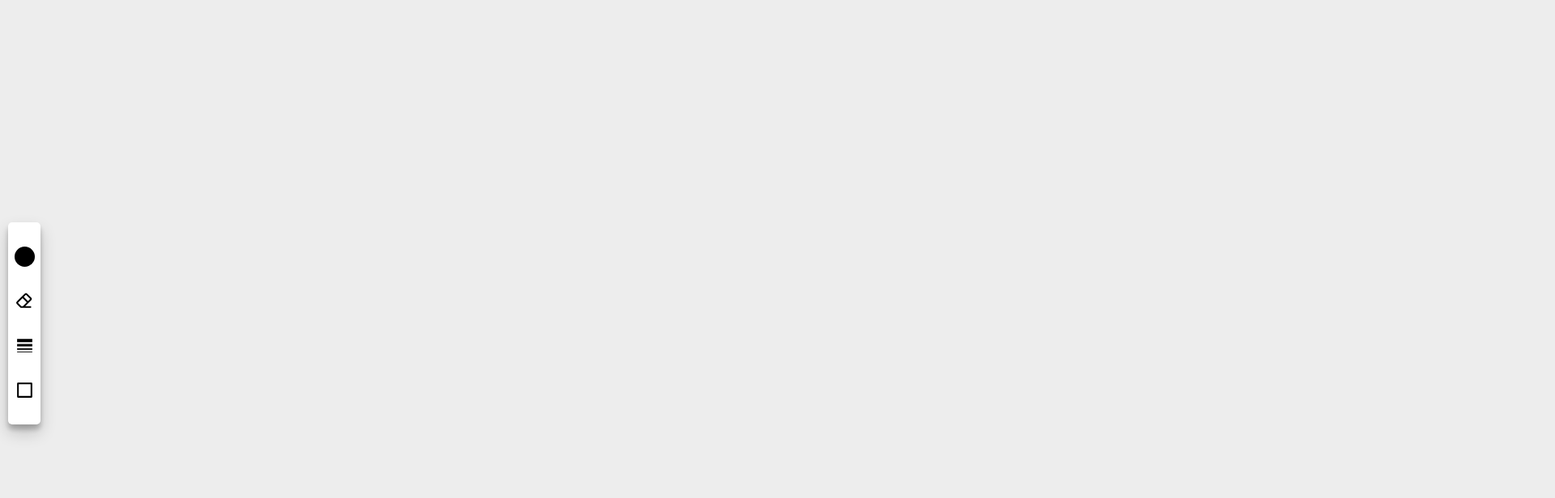
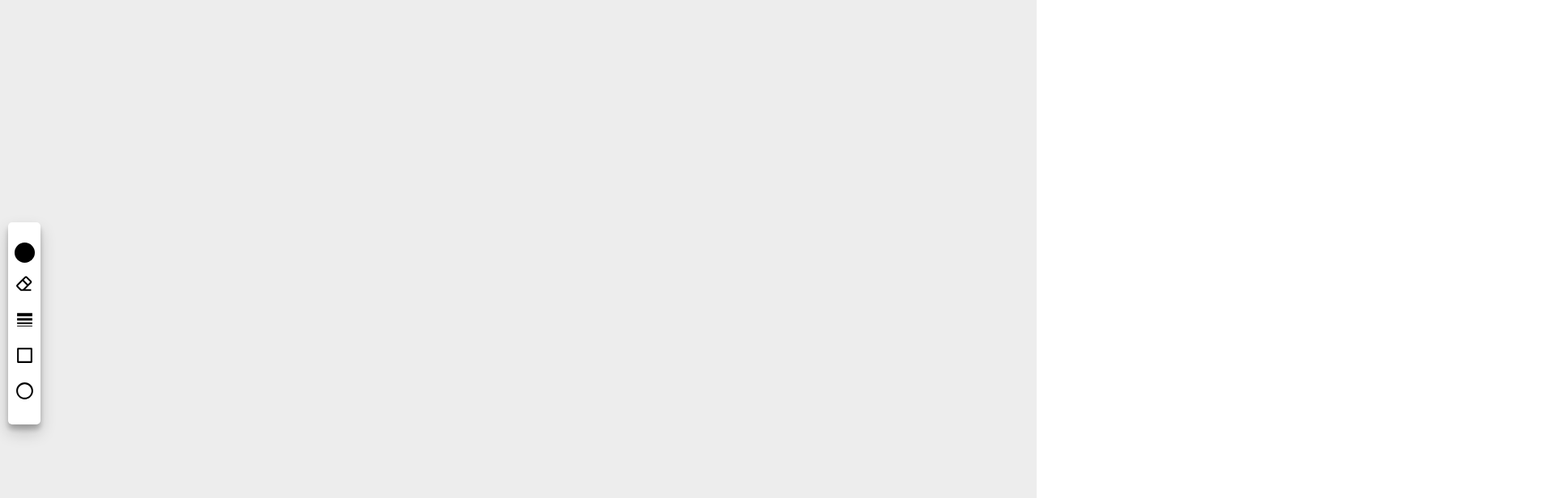
Before and after one commit to minuk3508/my_canvas, a React (Create React App) app: page / in a window 1280 px wide. Shown: the top 616 px of the page at 81% size, 1920 px wide, since content can reach past the window. Built offline with nearby package versions, Linux system fonts and the light colour scheme.

Commit message:
Circle 구현 완료 다음 undo 구현 예정

```diff
--- a/src/Component/Toolbar.tsx
+++ b/src/Component/Toolbar.tsx
@@ -1,6 +1,6 @@
-import React, { useState, useCallback } from "react";
+import { useState, useCallback } from "react";
 import styled, { keyframes } from "styled-components";
-import { BiEraser, BiSquare } from "react-icons/bi";
+import { BiEraser, BiSquare, BiCircle } from "react-icons/bi";
 import { MdLineWeight } from "react-icons/md";
 import { useRecoilState } from "recoil";
 import { changeLineColor, changeLineWeight, changeToolMode } from "../Store/Atom";
@@ -9,7 +9,7 @@ import { ColorResult, SketchPicker } from "react-color";
 type ColorPickerProps = {
   color: string;
 };
-type ModColor = {
+type ModeColor = {
   changeColor: string;
 };
 
@@ -29,8 +29,12 @@ export default function Toolbar() {
   }, []);
 
   const transformToEraseMode = () => {
-    setMode({ mode: "erase" });
-    setDisplayColorPicker(false);
+    if (mode.mode !== "erase") {
+      setMode({ mode: "erase" });
+      setDisplayColorPicker(false);
+    } else {
+      setMode({ mode: "line" });
+    }
   };
   const transformToSquareMode = () => {
     if (mode.mode !== "square") {
@@ -40,8 +44,16 @@ export default function Toolbar() {
       setMode({ mode: "line" });
     }
   };
+  const transformToCircleMode = () => {
+    if (mode.mode !== "circle") {
+      setMode({ mode: "circle" });
+      setDisplayColorPicker(false);
+    } else {
+      setMode({ mode: "line" });
+    }
+  };
 
-  const clicked = (e: React.SyntheticEvent<HTMLDivElement, MouseEvent>) => {
+  const clicked = () => {
     setWeightChange((prev) => !prev);
     setDisplayColorPicker(false);
   };
@@ -64,14 +76,11 @@ export default function Toolbar() {
           </ColorChoiceBox>
         ) : null}
       </ColorPickerBox>
-      <EraserBox
-        onClick={transformToEraseMode}
-        changeColor={mode.mode === "erase" ? "red" : "white"}
-      >
+      <EraserBox onClick={transformToEraseMode} changeColor={mode.mode === "erase" ? "0.7" : "0"}>
         <BiEraser />
       </EraserBox>
       <WeightSettingBox>
-        <WeightButton onClick={clicked} changeColor={weightChange ? "red" : "white"}>
+        <WeightButton onClick={clicked} changeColor={weightChange ? "0.7" : "0"}>
           <MdLineWeight />
         </WeightButton>
 
@@ -84,15 +93,20 @@ export default function Toolbar() {
       </WeightSettingBox>
       <SquareModeButtonBox
         onClick={transformToSquareMode}
-        changeColor={mode.mode === "square" ? "red" : "white"}
+        changeColor={mode.mode === "square" ? "0.7" : "0"}
       >
         <BiSquare />
       </SquareModeButtonBox>
+      <CircleModeButtonBox
+        onClick={transformToCircleMode}
+        changeColor={mode.mode === "circle" ? "0.7" : "0"}
+      >
+        <BiCircle />
+      </CircleModeButtonBox>
     </Container>
   );
 }
-
-const SquareModeButtonBox = styled.div<ModColor>`
+const CircleModeButtonBox = styled.div<ModeColor>`
   position: relative;
   display: flex;
   justify-content: center;
@@ -100,8 +114,23 @@ const SquareModeButtonBox = styled.div<ModColor>`
   width: 25px;
   height: 25px;
   font-size: 25px;
-  border-radius: 50%;
-  background-color: ${(props) => props.changeColor};
+  padding-bottom: 5px;
+  border-bottom: 5px solid rgba(92, 129, 250, ${(props) => props.changeColor});
+  transition: 0.3s all;
+  :hover {
+    cursor: pointer;
+  }
+`;
+const SquareModeButtonBox = styled.div<ModeColor>`
+  position: relative;
+  display: flex;
+  justify-content: center;
+  align-items: center;
+  width: 25px;
+  height: 25px;
+  font-size: 25px;
+  padding-bottom: 5px;
+  border-bottom: 5px solid rgba(92, 129, 250, ${(props) => props.changeColor});
   transition: 0.3s all;
   :hover {
     cursor: pointer;
@@ -181,22 +210,22 @@ const WeightSettingBox = styled.div`
   }
 `;
 
-const WeightButton = styled.div<ModColor>`
+const WeightButton = styled.div<ModeColor>`
   display: flex;
   justify-content: center;
   align-items: center;
   width: 100%;
   height: 100%;
   font-size: 25px;
-  border-radius: 50%;
-  background-color: ${(props) => props.changeColor};
+  padding-bottom: 5px;
+  border-bottom: 5px solid rgba(92, 129, 250, ${(props) => props.changeColor});
   transition: 0.3s all;
   :hover {
     cursor: pointer;
   }
 `;
 
-const EraserBox = styled.div<ModColor>`
+const EraserBox = styled.div<ModeColor>`
   position: relative;
   display: flex;
   justify-content: center;
@@ -204,8 +233,8 @@ const EraserBox = styled.div<ModColor>`
   width: 25px;
   height: 25px;
   font-size: 25px;
-  border-radius: 50%;
-  background-color: ${(props) => props.changeColor};
+  padding-bottom: 5px;
+  border-bottom: 5px solid rgba(92, 129, 250, ${(props) => props.changeColor});
   transition: 0.3s all;
   :hover {
     cursor: pointer;
--- a/src/Store/Atom.ts
+++ b/src/Store/Atom.ts
@@ -3,8 +3,8 @@ import { atom } from "recoil";
 const DEFAULT_COLOR = { r: 0, g: 0, b: 0, a: 1 };
 const DEFAULT_WEIGHT = 1.5;
 
-interface toolMode {
-  mode: "line" | "erase" | "square";
+export interface toolMode {
+  mode: "line" | "erase" | "square" | "circle";
 }
 
 export const changeToolMode = atom<toolMode>({
--- a/src/Template/WorldCanvas.tsx
+++ b/src/Template/WorldCanvas.tsx
@@ -1,57 +1,24 @@
-import React, { useCallback, useEffect, useRef, useState } from "react";
+/* eslint-disable react-hooks/exhaustive-deps */
+import React, { useEffect, useRef, useState } from "react";
 import styled from "styled-components";
 import { useRecoilState } from "recoil";
-import { changeLineColor, changeLineWeight, changeToolMode } from "../Store/Atom";
+import { changeLineColor, changeLineWeight, changeToolMode, toolMode } from "../Store/Atom";
 import Toolbar from "../Component/Toolbar";
 
 export default function WorldCanvas() {
   const canvasRef = useRef<HTMLCanvasElement>(null);
   const containerRef = useRef<HTMLDivElement>(null);
+
   const overlayCanvasRef = useRef<HTMLCanvasElement>(null);
   const [getCtx, setGetCtx] = useState<CanvasRenderingContext2D>();
   const [getOverlayCtx, setGetOverlayCtx] = useState<CanvasRenderingContext2D>();
   const [painting, setPainting] = useState<boolean>(false);
+  const [originalPaintingTrigger, setOriginalPaintingTrigger] = useState(false);
   const [mode] = useRecoilState(changeToolMode);
   const [color] = useRecoilState(changeLineColor);
   const [weight] = useRecoilState(changeLineWeight);
   const [startPoint, setStartPoint] = useState<number[]>([0, 0]);
   const [endPoint, setEndPoint] = useState<number[]>([0, 0]);
-
-  //캔버스 원본 생성
-  useEffect(() => {
-    if (canvasRef.current !== null) {
-      const canvas = canvasRef.current;
-      const ctx = canvas.getContext("2d");
-      canvas.width = 3500;
-      canvas.height = 2500;
-      if (ctx !== null) {
-        const customCtx = ctx;
-        customCtx.lineCap = "round";
-        customCtx.lineJoin = "round";
-        setGetCtx(customCtx);
-      }
-    }
-    // eslint-disable-next-line react-hooks/exhaustive-deps
-  }, []);
-
-  //overlay용 캔버스 생성
-  useEffect(() => {
-    if (overlayCanvasRef.current !== null) {
-      const canvas = overlayCanvasRef.current;
-      const ctx = canvas.getContext("2d");
-      canvas.width = 3500;
-      canvas.height = 2500;
-      if (ctx !== null) {
-        const customCtx = ctx;
-        customCtx.lineCap = "round";
-        customCtx.lineJoin = "round";
-        customCtx.lineWidth = weight;
-        customCtx.strokeStyle = `rgba(${color.r}, ${color.g}, ${color.b}, ${color.a})`;
-        setGetOverlayCtx(customCtx);
-      }
-    }
-    // eslint-disable-next-line react-hooks/exhaustive-deps
-  }, []);
 
   const overlayDrawLineFn = (event: React.SyntheticEvent<HTMLCanvasElement, MouseEvent>) => {
     const currentPoint_X = event.nativeEvent.offsetX;
@@ -99,62 +66,141 @@ export default function WorldCanvas() {
       );
     }
   };
+  const overlayDrawCircleFn = (event: React.SyntheticEvent<HTMLCanvasElement, MouseEvent>) => {
+    const currentPoint_X = event.nativeEvent.offsetX;
+    const currentPoint_Y = event.nativeEvent.offsetY;
+    const customCtx = getOverlayCtx;
 
-  useEffect(() => {
-    if (getCtx !== undefined && mode.mode === "square") {
-      getCtx.lineWidth = weight;
-      getCtx.strokeStyle = `rgba(${color.r}, ${color.g}, ${color.b}, ${color.a})`;
-      getCtx.strokeRect(
+    if (!painting && customCtx !== undefined && getCtx !== undefined) {
+      customCtx.clearRect(0, 0, 3500, 2500);
+      setStartPoint([currentPoint_X, currentPoint_Y]);
+      setEndPoint([currentPoint_X, currentPoint_Y]);
+      customCtx.strokeStyle = `rgba(${color.r}, ${color.g}, ${color.b}, ${color.a})`;
+      customCtx.lineWidth = weight;
+    } else if (painting && customCtx !== undefined && getCtx !== undefined) {
+      setEndPoint([currentPoint_X, currentPoint_Y]);
+      customCtx.clearRect(0, 0, 3500, 2500);
+      customCtx.beginPath();
+      customCtx.arc(
+        startPoint[0],
+        startPoint[1],
+        Math.abs(endPoint[0] - startPoint[0]) / 2,
+        0,
+        2 * Math.PI
+      );
+      customCtx.stroke();
+    }
+  };
+  const originalCanvasDrawCircleFn = (context: CanvasRenderingContext2D) => {
+    if (context !== undefined) {
+      context.lineWidth = weight;
+      context.strokeStyle = `rgba(${color.r}, ${color.g}, ${color.b}, ${color.a})`;
+      context.beginPath();
+      context.arc(
+        startPoint[0],
+        startPoint[1],
+        Math.abs(endPoint[0] - startPoint[0]) / 2,
+        0,
+        2 * Math.PI
+      );
+      context.stroke();
+    }
+  };
+  const originalCanvasDrawSquareFn = (context: CanvasRenderingContext2D) => {
+    if (context !== undefined) {
+      context.lineWidth = weight;
+      context.strokeStyle = `rgba(${color.r}, ${color.g}, ${color.b}, ${color.a})`;
+      context.strokeRect(
         startPoint[0],
         startPoint[1],
         endPoint[0] - startPoint[0],
         endPoint[1] - startPoint[1]
       );
     }
-  }, [painting]);
+  };
 
+  //캔버스 원본 생성
   useEffect(() => {
-    if (containerRef !== undefined && mode.mode === "square") {
-      const div = document.createElement("div");
-      if (endPoint[0] > startPoint[0] && endPoint[1] > startPoint[1]) {
-        div.style.width = `${Math.abs(endPoint[0] - startPoint[0])}px`;
-        div.style.height = `${Math.abs(endPoint[1] - startPoint[1])}px`;
-        div.style.backgroundColor = "red";
-        div.style.position = "absolute";
-        div.style.top = `${startPoint[1]}px`;
-        div.style.left = `${startPoint[0]}px`;
-        div.style.zIndex = "2";
-        containerRef.current?.appendChild(div);
-      } else if (endPoint[0] < startPoint[0] && endPoint[1] > startPoint[1]) {
-        div.style.width = `${Math.abs(endPoint[0] - startPoint[0])}px`;
-        div.style.height = `${Math.abs(endPoint[1] - startPoint[1])}px`;
-        div.style.backgroundColor = "red";
-        div.style.position = "absolute";
-        div.style.top = `${startPoint[1]}px`;
-        div.style.left = `${endPoint[0]}px`;
-        div.style.zIndex = "2";
-        containerRef.current?.appendChild(div);
-      } else if (endPoint[0] > startPoint[0] && endPoint[1] < startPoint[1]) {
-        div.style.width = `${Math.abs(endPoint[0] - startPoint[0])}px`;
-        div.style.height = `${Math.abs(endPoint[1] - startPoint[1])}px`;
-        div.style.backgroundColor = "red";
-        div.style.position = "absolute";
-        div.style.top = `${endPoint[1]}px`;
-        div.style.left = `${startPoint[0]}px`;
-        div.style.zIndex = "2";
-        containerRef.current?.appendChild(div);
-      } else if (endPoint[0] < startPoint[0] && endPoint[1] < startPoint[1]) {
-        div.style.width = `${Math.abs(endPoint[0] - startPoint[0])}px`;
-        div.style.height = `${Math.abs(endPoint[1] - startPoint[1])}px`;
-        div.style.backgroundColor = "red";
-        div.style.position = "absolute";
-        div.style.top = `${endPoint[1]}px`;
-        div.style.left = `${endPoint[0]}px`;
-        div.style.zIndex = "2";
-        containerRef.current?.appendChild(div);
+    if (canvasRef.current !== null) {
+      const canvas = canvasRef.current;
+      const ctx = canvas.getContext("2d");
+      canvas.width = 3500;
+      canvas.height = 2500;
+      if (ctx !== null) {
+        const customCtx = ctx;
+        customCtx.lineCap = "round";
+        customCtx.lineJoin = "round";
+        setGetCtx(customCtx);
       }
     }
-  }, [painting]);
+    // eslint-disable-next-line react-hooks/exhaustive-deps
+  }, []);
+  //overlay용 캔버스 생성
+  useEffect(() => {
+    if (overlayCanvasRef.current !== null) {
+      const canvas = overlayCanvasRef.current;
+      const ctx = canvas.getContext("2d");
+      canvas.width = 3500;
+      canvas.height = 2500;
+      if (ctx !== null) {
+        const customCtx = ctx;
+        customCtx.lineCap = "round";
+        customCtx.lineJoin = "round";
+        customCtx.lineWidth = weight;
+        customCtx.strokeStyle = `rgba(${color.r}, ${color.g}, ${color.b}, ${color.a})`;
+        setGetOverlayCtx(customCtx);
+      }
+    }
+    // eslint-disable-next-line react-hooks/exhaustive-deps
+  }, []);
+  //original canvas에 그리기
+  useEffect(() => {
+    let toolMode = mode.mode;
+
+    if (getCtx !== undefined)
+      switch (toolMode) {
+        case "square":
+          originalCanvasDrawSquareFn(getCtx);
+          break;
+        case "circle":
+          originalCanvasDrawCircleFn(getCtx);
+          break;
+      }
+  }, [originalPaintingTrigger]);
+
+  const modeChanger = (
+    toolMode: toolMode,
+    event: React.SyntheticEvent<HTMLCanvasElement, MouseEvent>
+  ) => {
+    let mode = toolMode.mode;
+
+    switch (mode) {
+      case "line":
+        overlayDrawLineFn(event);
+        break;
+      case "square":
+        overlayDrawSquareFn(event);
+        break;
+      case "circle":
+        overlayDrawCircleFn(event);
+        break;
+      case "erase":
+        console.log("Mangoes and papayas are $2.79 a pound.");
+        break;
+      default:
+        overlayDrawLineFn(event);
+    }
+  };
+  const onMouseDown = () => {
+    setPainting(true);
+  };
+  const onMouseUp = () => {
+    setPainting(false);
+    setOriginalPaintingTrigger((prev) => !prev);
+  };
+  const onMouseLeave = () => {
+    setPainting(false);
+  };
 
   return (
     <Container>
@@ -163,10 +209,12 @@ export default function WorldCanvas() {
       <OverlayCanvasWrapper ref={containerRef}>
         <OverlayCanvas
           ref={overlayCanvasRef}
-          onMouseDown={() => setPainting(true)}
-          onMouseUp={() => setPainting(false)}
-          onMouseMove={mode.mode === "square" ? overlayDrawSquareFn : overlayDrawLineFn}
-          onMouseLeave={() => setPainting(false)}
+          onMouseDown={onMouseDown}
+          onMouseUp={onMouseUp}
+          onMouseLeave={onMouseLeave}
+          onMouseMove={(event) => {
+            modeChanger(mode, event);
+          }}
         ></OverlayCanvas>
       </OverlayCanvasWrapper>
     </Container>
@@ -175,6 +223,7 @@ export default function WorldCanvas() {
 
 const Container = styled.div`
   position: relative;
+  overflow: hidden;
   display: flex;
   justify-content: center;
   align-items: center;
@@ -183,6 +232,10 @@ const Container = styled.div`
 `;
 const OverlayCanvasWrapper = styled.div`
   position: absolute;
+  position: relative;
+  display: flex;
+  justify-content: center;
+  align-items: center;
   box-sizing: content-box;
   width: 3500px;
   height: 2500px;
```
Also changed, not shown: 1 other file (tests, documents, lock files or other folders).
